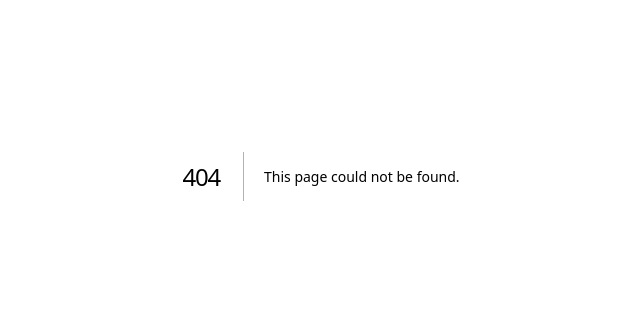
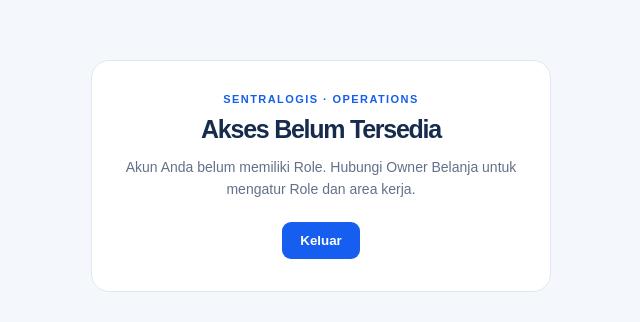
Before and after one commit to bizmbsolution-top/BELANJA, a Next.js app: page /akses-ditolak in a window 1280 px wide. Before the commit this address had no page. Shown: the part 224-546 px from the top of the page, without its empty margins (319-959 px from the left). Built offline with nearby package versions, Linux system fonts and the light colour scheme.

Commit message:
Add access denied page for inactive or unassigned users

```diff
--- /dev/null
+++ b/app/akses-ditolak/page.tsx
@@ -0,0 +1,26 @@
+import { signOut } from "@/app/login/actions";
+
+export default function AccessDeniedPage({
+  searchParams,
+}: {
+  searchParams: { reason?: string };
+}) {
+  const inactive = searchParams.reason === "inactive";
+
+  return (
+    <main style={{ minHeight: "100vh", display: "grid", placeItems: "center", padding: 24, background: "#f4f7fb", color: "#172b4d" }}>
+      <section style={{ width: "min(100%, 460px)", padding: 32, border: "1px solid #e1e7f0", borderRadius: 18, background: "#fff", textAlign: "center" }}>
+        <p style={{ margin: "0 0 10px", color: "#155eef", fontSize: 11, fontWeight: 800, letterSpacing: ".13em" }}>SENTRALOGIS · OPERATIONS</p>
+        <h1 style={{ margin: "0 0 12px", fontSize: 25 }}>Akses Belum Tersedia</h1>
+        <p style={{ margin: "0 0 22px", color: "#62718a", fontSize: 14, lineHeight: 1.6 }}>
+          {inactive
+            ? "Akun Anda belum aktif. Hubungi Owner Belanja untuk memeriksa status akun."
+            : "Akun Anda belum memiliki Role. Hubungi Owner Belanja untuk mengatur Role dan area kerja."}
+        </p>
+        <form action={signOut}>
+          <button type="submit" style={{ padding: "11px 18px", border: 0, borderRadius: 9, background: "#155eef", color: "#fff", fontWeight: 700, cursor: "pointer" }}>Keluar</button>
+        </form>
+      </section>
+    </main>
+  );
+}
```
